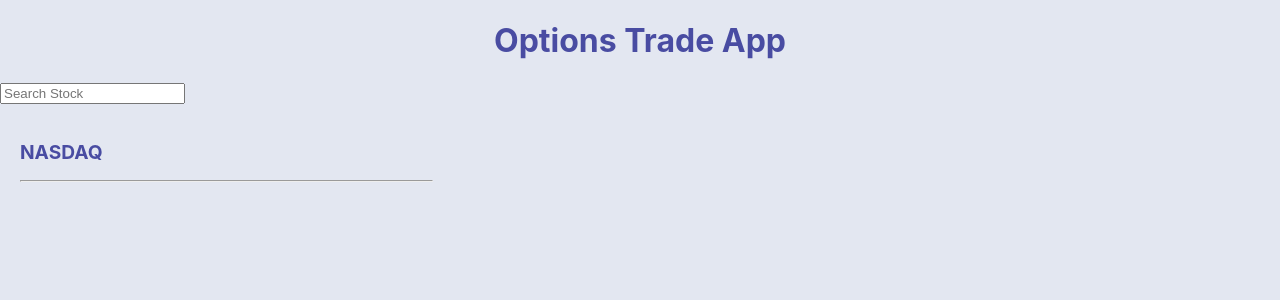
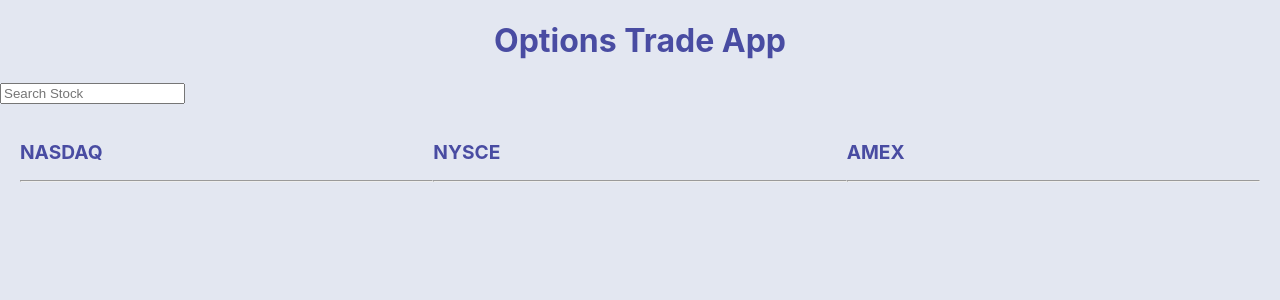
Before and after one commit to manny516/option_td, a React (Create React App) app in the folder trade_options/: page / in a window 1280 px wide. Shown: the top 300 px of the page. Built offline with nearby package versions, Linux system fonts and the light colour scheme.

Commit message:
fixed broken code and have search fully functional

```diff
--- a/trade_options/src/comp/FilterSearch.js
+++ b/trade_options/src/comp/FilterSearch.js
@@ -126,8 +126,7 @@ class FilterSearch extends Component {
 				<div className="search-input">
 					<input type="text" placeholder={this.state.value} onChange={this.handleChange} onKeyUp={this.outPut} name="filter-search"/>
 				</div>
-
-				<Ticker nasData={this.outPutNas()}/>
+				<Ticker nasData={this.outPutNas()} nysceData={this.outPutNYSE()}  amexData={this.outPutAMEX()}/>
 
 			</React.Fragment>
 
--- a/trade_options/src/comp/Ticker.js
+++ b/trade_options/src/comp/Ticker.js
@@ -27,9 +27,30 @@ class Ticker extends Component {
 					<h2> NASDAQ </h2>
 
 					<hr />
-
 					{this.props.nasData}
 				</div>
+
+				<div className="ticker-names">
+
+					<h2> NYSCE </h2>
+
+					<hr />
+
+					{this.props.nysceData}
+
+				</div>
+
+				<div className="ticker-names">
+
+					<h2> AMEX </h2>
+
+					<hr />
+
+					{this.props.amexData}
+
+				</div>
+
+
 				</div>
 
 			</React.Fragment>
```
